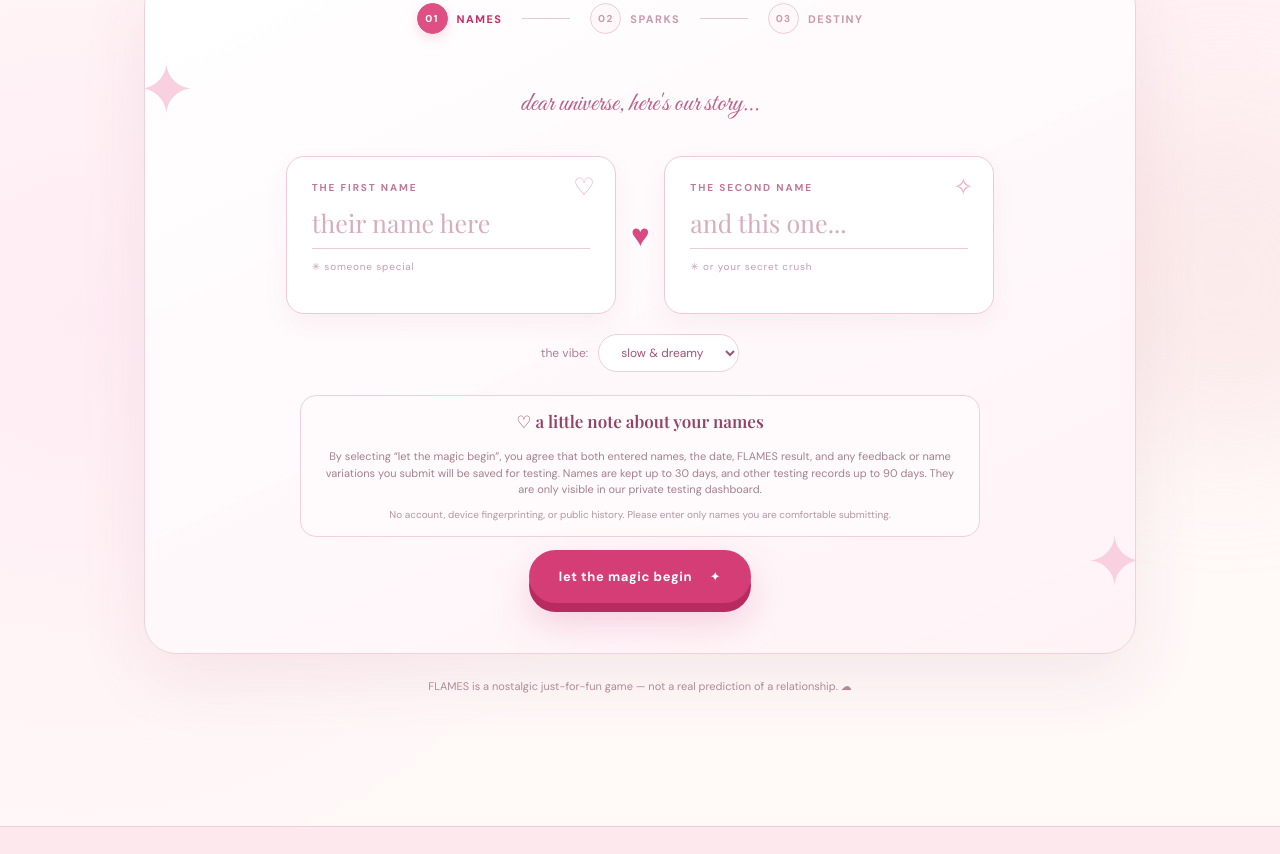
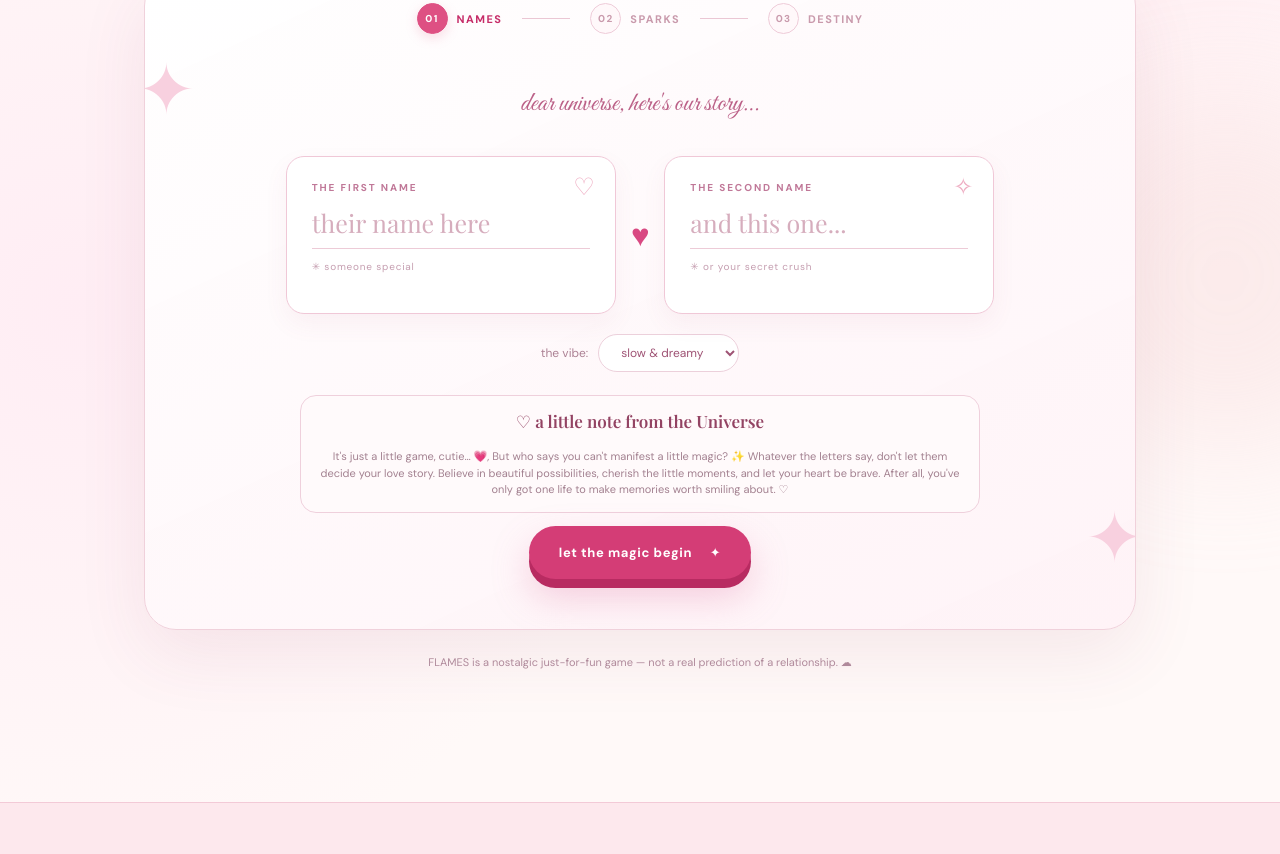
Before and after one commit to Rishikeshsanin/FLAMES, a website with bundled scripts: page index.html in a window 1280 px wide. Shown: the part 979-1833 px from the top of the page. Built offline with nearby package versions, Linux system fonts and the light colour scheme.

Commit message:
Revise consent message in index.html
Updated the consent message to be more positive and encouraging.

```diff
--- a/index.html
+++ b/index.html
@@ -58,9 +58,9 @@
       <p class="input-error" id="inputError" role="alert" hidden></p>
       <div class="options-row"><label for="speed">the vibe:</label><select id="speed"><option value="dreamy">slow & dreamy</option><option value="normal">just right</option><option value="quick">quick magic</option></select></div>
       <aside class="consent-box entry-consent" aria-label="How your entries are used">
-       <strong>♡ a little note about your names</strong>
-       <p>By selecting “let the magic begin”, you agree that both entered names, the date, FLAMES result, and any feedback or name variations you submit will be saved for testing. Names are kept up to 30 days, and other testing records up to 90 days. They are only visible in our private testing dashboard.</p>
-       <small>No account, device fingerprinting, or public history. Please enter only names you are comfortable submitting.</small>
+       <strong>♡ a little note from the Universe</strong>
+       <p>It's just a little game, cutie… 💗, But who says you can't manifest a little magic? ✨ Whatever the letters say, don't let them decide your love story. Believe in beautiful possibilities, cherish the little moments, and let your heart be brave. After all, you've only got one life to make memories worth smiling about. ♡</p>
+       <!-- <small>No account, use ,have fun , or public history. Please enter only names you are comfortable submitting.</small> -->
       </aside>
       <button type="submit" class="primary-button magic-button">let the magic begin <span aria-hidden="true">✦</span></button>
      </form>
```
